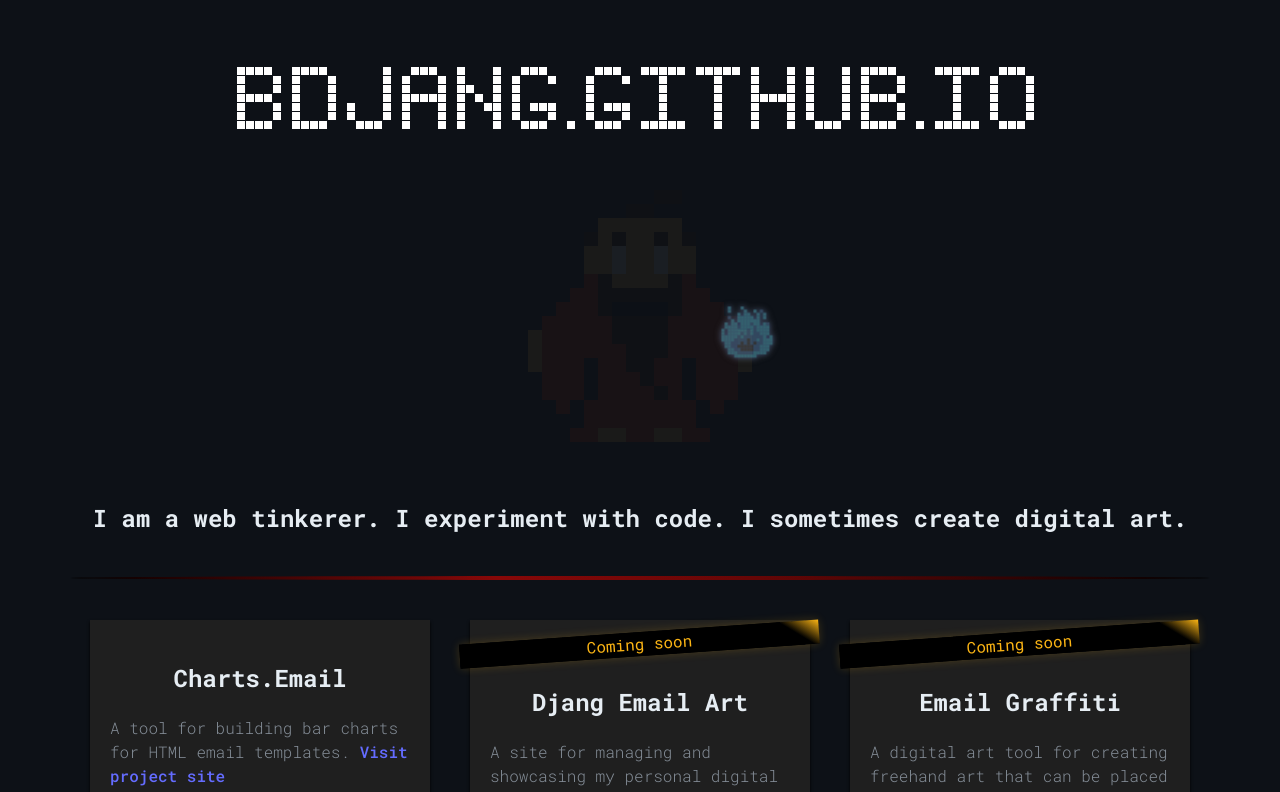
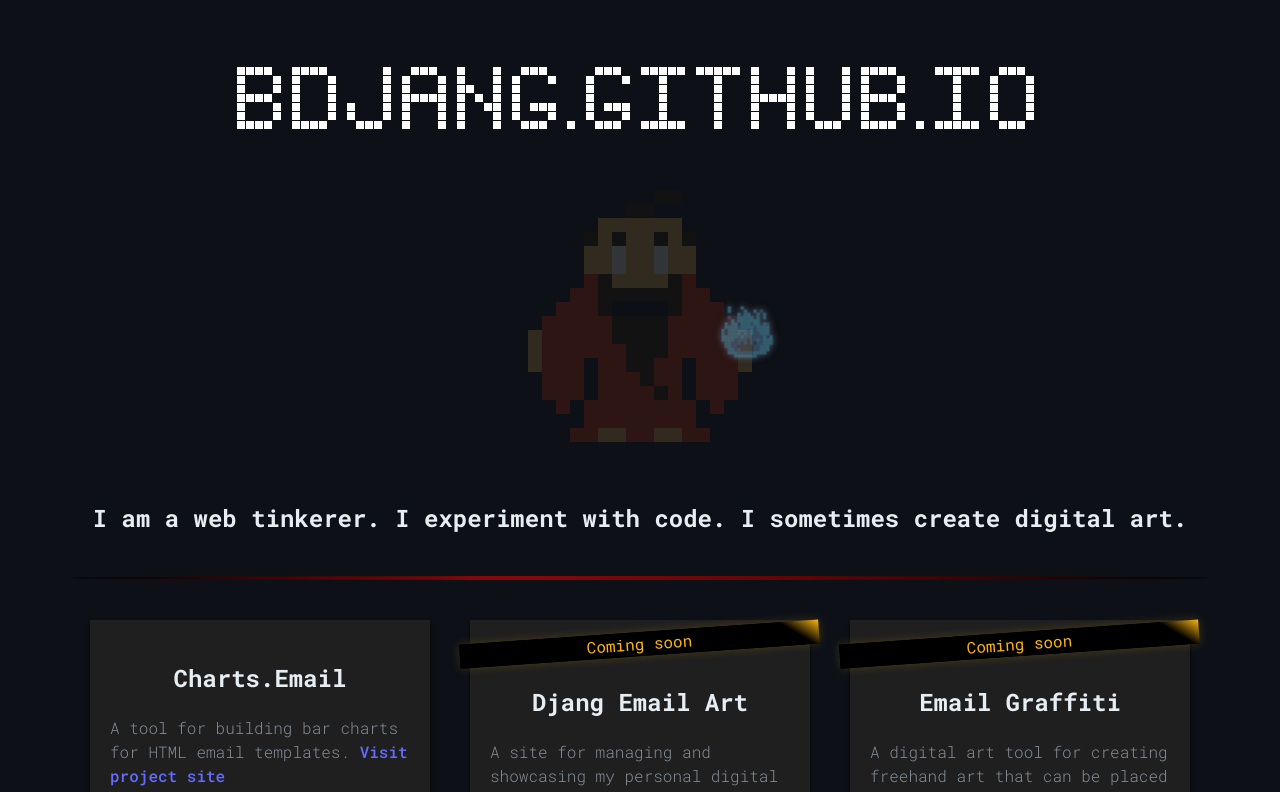
Before and after one commit to bdjang/bdjang.github.io, a React (Vite) app: page / in a window 1280 px wide. Shown: the top 792 px of the page. Built offline with nearby package versions, Linux system fonts and the light colour scheme; no server answers.

Commit message:
Increase opacity

```diff
--- a/src/components/PixelArt.module.scss
+++ b/src/components/PixelArt.module.scss
@@ -24,7 +24,7 @@ section.pixelPanel:hover {
     transition: filter 500ms ease;
 }
 .pixelMan {
-    opacity: .05;
+    opacity: .15;
     width: 100%;
 }
 /* MAGEHAT */
@@ -67,7 +67,7 @@ section.pixelPanel:hover .pixelMan {
     }
     100% {
         filter: blur(0px) drop-shadow(0 0 0 #FF0000) invert(0);
-        opacity: .05;
+        opacity: .15;
     }
 }
 /* MAGICAL SWORD */
```
